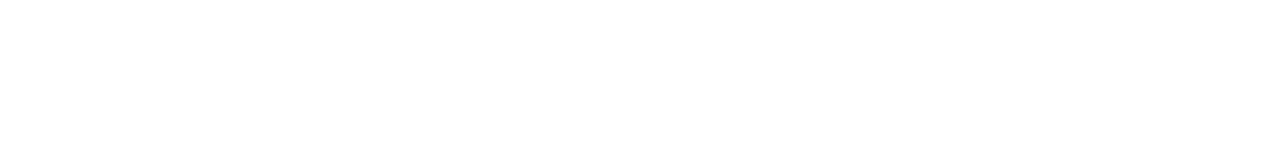
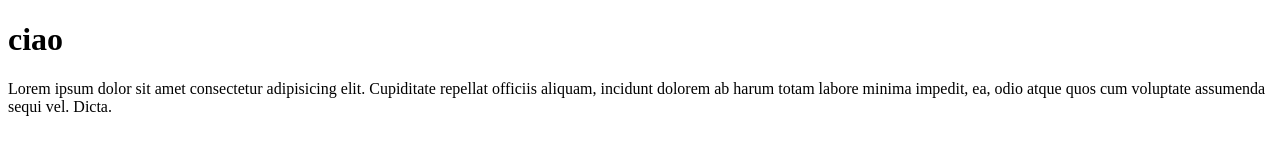
Before and after one commit to SamuBira/Git3.1, a plain HTML site: page index.html in a window 1280 px wide. Drawn offline with Linux system fonts and the light colour scheme.

Commit message:
aggiunta h1 e p

```diff
--- a/index.html
+++ b/index.html
@@ -6,6 +6,7 @@
     <title>Document</title>
 </head>
 <body>
-
+    <h1>ciao</h1>
+    <p>Lorem ipsum dolor sit amet consectetur adipisicing elit. Cupiditate repellat officiis aliquam, incidunt dolorem ab harum totam labore minima impedit, ea, odio atque quos cum voluptate assumenda sequi vel. Dicta.</p>
 </body>
 </html>
```
